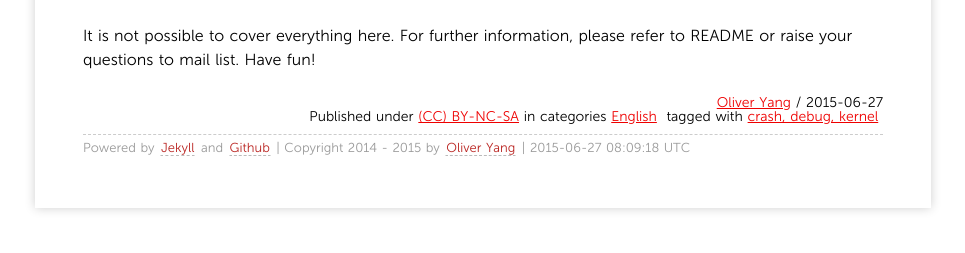
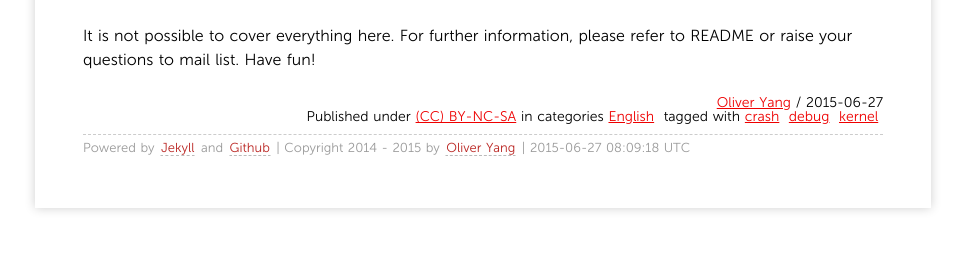
Before and after one commit to yangoliver/yangoliver.github.io, a Jekyll site: the page built from _posts/2015/2015-06-27-linux-crash-background.md, in a window 1280 px wide. Shown: the part 1526-1779 px from the top of the page, without its empty margins (157-1122 px from the left). Built offline with Jekyll 4.4.1, drawn with Linux system fonts in a browser that asks for light colours; Markdown is read by kramdown in place of the engine named in the settings; comment, search, counter and statistics services are not loaded.

Commit message:
fix tag problem in last blog
Signed-off-by: Yong Yang <yangoliver@gmail.com>

```diff
--- a/_posts/2015/2015-06-27-linux-crash-background.md
+++ b/_posts/2015/2015-06-27-linux-crash-background.md
@@ -4,7 +4,7 @@ title: Linux Crash Utility - background
 categories:
 - English
 tags:
-- crash, debug, kernel
+- [crash, debug, kernel]
 ---
 
 ##Background
```
